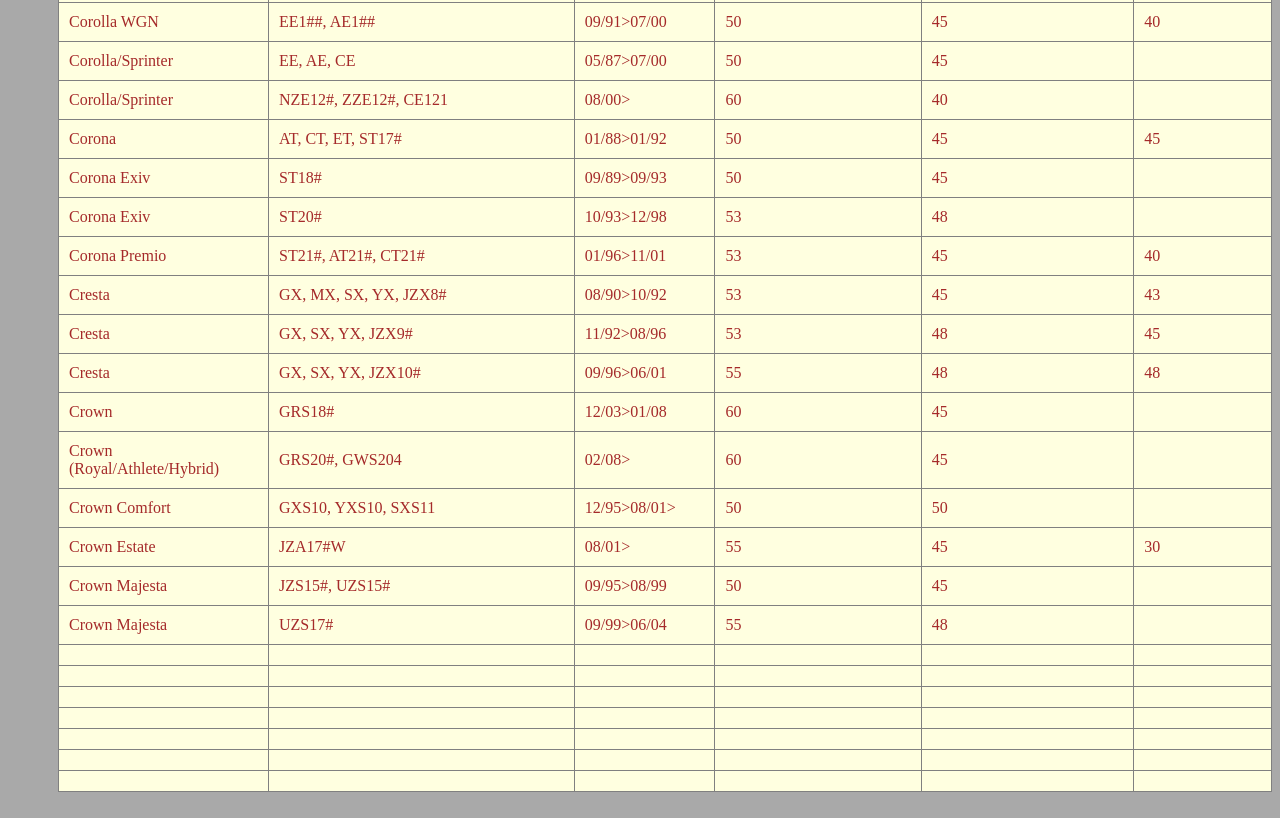
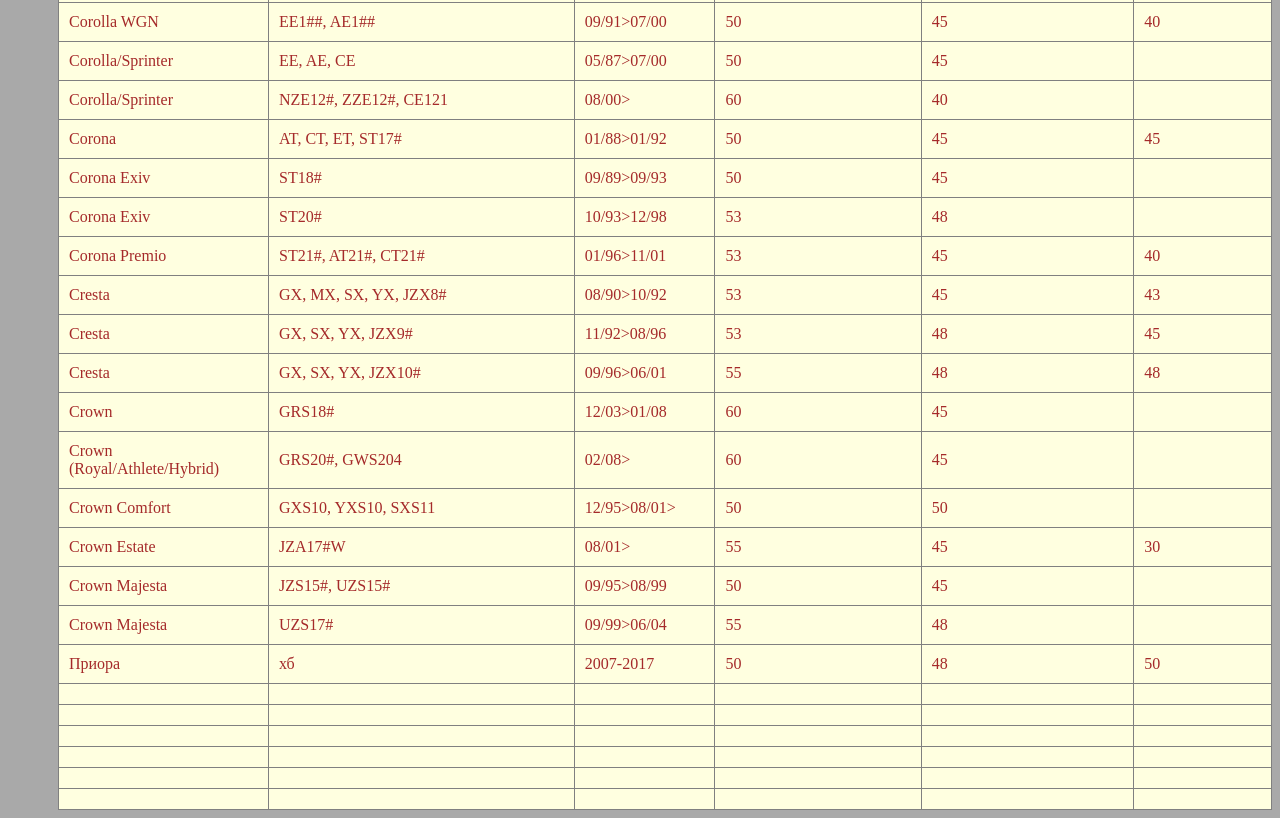
Before and after one commit to svgravity800/svgravity800.github.io, a plain HTML site: page index.html in a window 1280 px wide. Shown: the part 2284-3102 px from the top of the page. Drawn offline with Linux system fonts and the light colour scheme.

Commit message:
Test commit to push

```diff
--- a/index.html
+++ b/index.html
@@ -572,12 +572,12 @@
       <td></td>
     </tr>
     <tr>
-      <td></td>
-      <td></td>
-      <td></td>
-      <td></td>
-      <td></td>
-      <td></td>
+      <td>Приора</td>
+      <td>хб</td>
+      <td>2007-2017</td>
+      <td>50</td>
+      <td>48</td>
+      <td>50</td>
     </tr>
     <tr>
       <td></td>
```
